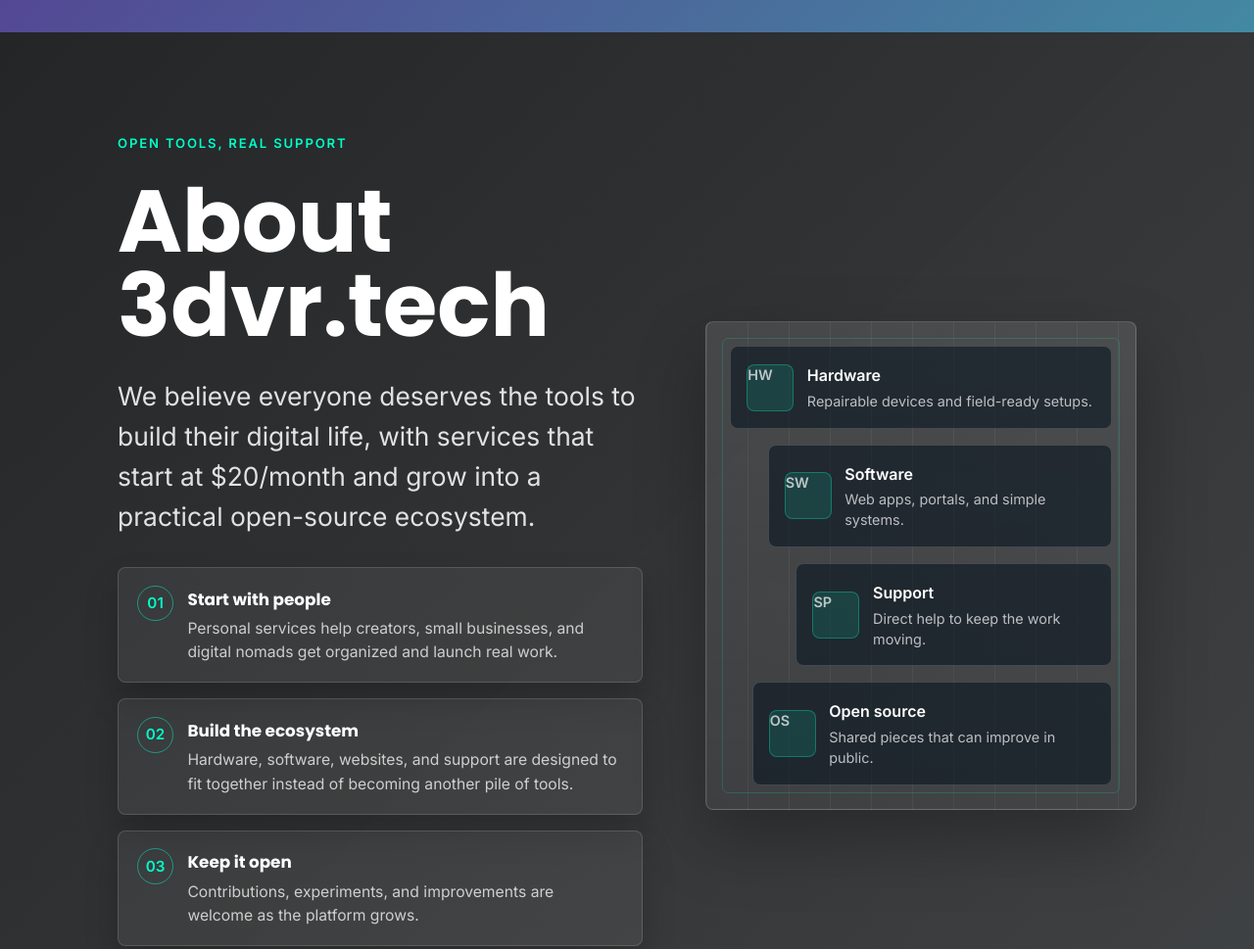
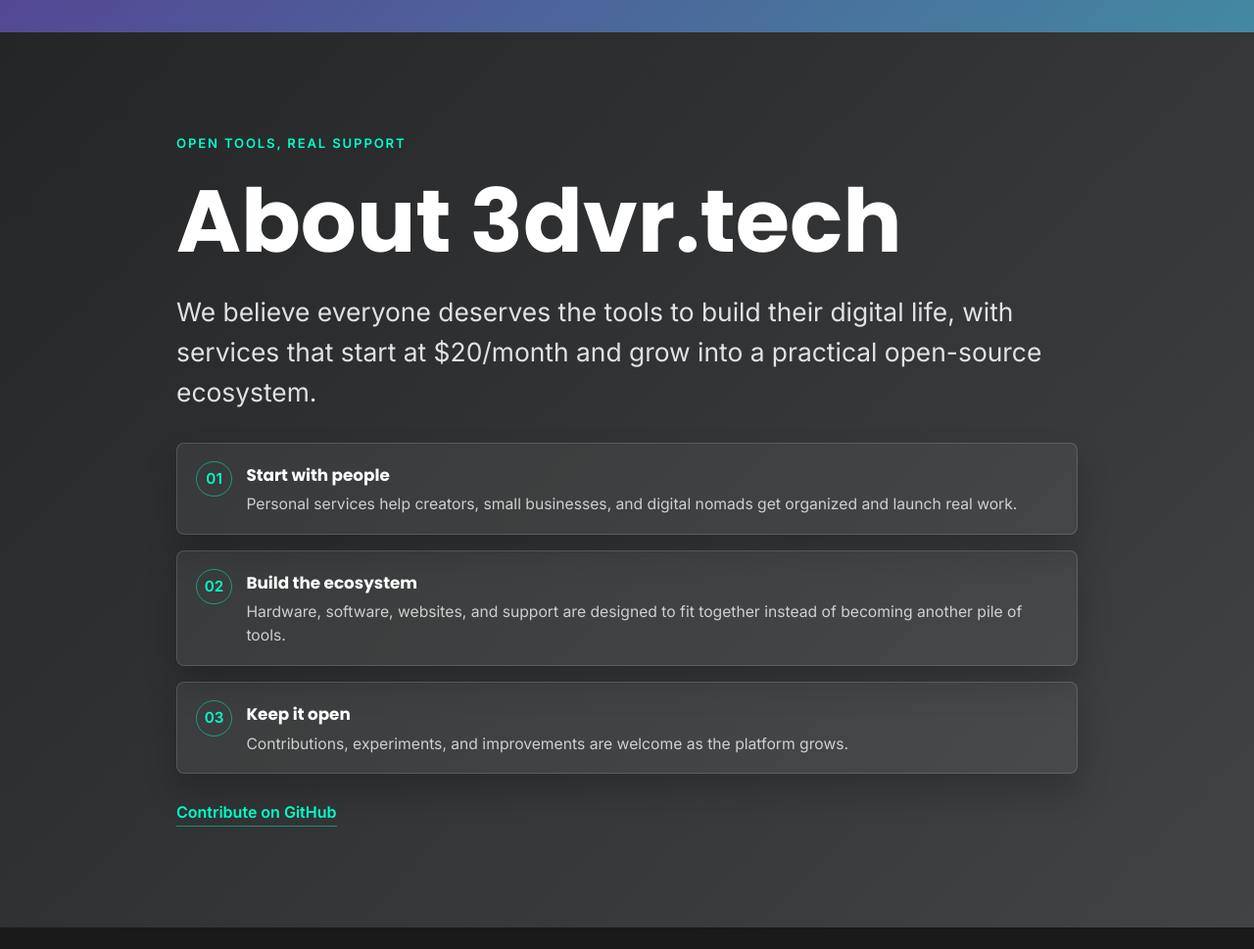
Before and after one commit to tmsteph/3dvr-web, a website: page index.html in a window 1280 px wide. Shown: the part 5200-6169 px from the top of the page at 98% size. Drawn offline with nearby package versions, Linux system fonts and the light colour scheme; animation ran at ten frames a second.

Commit message:
Remove about section graphic
Remove the About section graphic and keep the remaining content in a wider single-column layout.

```diff
--- a/index.html
+++ b/index.html
@@ -1315,12 +1315,10 @@
       margin: 0;
     }
     .about-shell {
-      width: min(1040px, 100%);
+      width: min(920px, 100%);
       min-height: min(720px, calc(100vh - 180px));
       display: grid;
-      grid-template-columns: minmax(0, 1fr) minmax(320px, 0.82fr);
       align-items: center;
-      gap: clamp(2.25rem, 5vw, 5rem);
       margin: 0 auto;
     }
     .about-copy {
@@ -1393,71 +1391,6 @@
       color: #fff;
       border-color: #fff;
     }
-    .about-visual {
-      position: relative;
-      display: grid;
-      gap: 1rem;
-      padding: clamp(1rem, 3vw, 1.5rem);
-      border: 1px solid rgba(255, 255, 255, 0.16);
-      border-radius: 8px;
-      background:
-        linear-gradient(180deg, rgba(255, 255, 255, 0.11), rgba(255, 255, 255, 0.04)),
-        repeating-linear-gradient(90deg, rgba(255,255,255,0.05) 0 1px, transparent 1px 42px);
-      box-shadow: 0 30px 70px rgba(0, 0, 0, 0.28);
-    }
-    .about-visual::before {
-      content: "";
-      position: absolute;
-      inset: 1rem;
-      border: 1px solid rgba(0, 255, 200, 0.18);
-      border-radius: 6px;
-      pointer-events: none;
-    }
-    .about-node {
-      position: relative;
-      z-index: 1;
-      display: grid;
-      grid-template-columns: auto 1fr;
-      gap: 0.85rem;
-      align-items: center;
-      padding: 1rem;
-      border-radius: 8px;
-      border: 1px solid rgba(255, 255, 255, 0.16);
-      background: rgba(7, 19, 31, 0.58);
-    }
-    .about-node:nth-child(2) {
-      margin-left: clamp(0.8rem, 4vw, 2.4rem);
-    }
-    .about-node:nth-child(3) {
-      margin-left: clamp(1.6rem, 7vw, 4.2rem);
-    }
-    .about-node:nth-child(4) {
-      margin-left: clamp(0.4rem, 3vw, 1.4rem);
-    }
-    .about-node__icon {
-      display: grid;
-      place-items: center;
-      width: 3rem;
-      height: 3rem;
-      border-radius: 8px;
-      background: rgba(0, 255, 200, 0.12);
-      color: var(--accent);
-      font-weight: 900;
-      border: 1px solid rgba(0, 255, 200, 0.3);
-    }
-    .about-node strong {
-      display: block;
-      color: #fff;
-      font-size: 1rem;
-      margin-bottom: 0.15rem;
-    }
-    .about-node span {
-      display: block;
-      color: rgba(255, 255, 255, 0.7);
-      font-size: 0.9rem;
-      line-height: 1.45;
-    }
-
     @media (max-width: 860px) {
       .about-section {
         min-height: auto;
@@ -1465,13 +1398,6 @@
       }
       .about-shell {
         min-height: auto;
-        grid-template-columns: 1fr;
-      }
-      .about-node,
-      .about-node:nth-child(2),
-      .about-node:nth-child(3),
-      .about-node:nth-child(4) {
-        margin-left: 0;
       }
     }
 
@@ -1820,36 +1746,6 @@
         </div>
         <a class="about-github" href="https://github.com/tmsteph/3dvr-web" target="_blank" rel="noopener">Contribute on GitHub</a>
       </div>
-      <div class="about-visual" aria-label="3dvr.tech ecosystem layers">
-        <div class="about-node">
-          <span class="about-node__icon" aria-hidden="true">HW</span>
-          <div>
-            <strong>Hardware</strong>
-            <span>Repairable devices and field-ready setups.</span>
-          </div>
-        </div>
-        <div class="about-node">
-          <span class="about-node__icon" aria-hidden="true">SW</span>
-          <div>
-            <strong>Software</strong>
-            <span>Web apps, portals, and simple systems.</span>
-          </div>
-        </div>
-        <div class="about-node">
-          <span class="about-node__icon" aria-hidden="true">SP</span>
-          <div>
-            <strong>Support</strong>
-            <span>Direct help to keep the work moving.</span>
-          </div>
-        </div>
-        <div class="about-node">
-          <span class="about-node__icon" aria-hidden="true">OS</span>
-          <div>
-            <strong>Open source</strong>
-            <span>Shared pieces that can improve in public.</span>
-          </div>
-        </div>
-      </div>
     </div>
   </section>
 
```
Also changed, not shown: tests/customer-journey.test.js (+2 -4 lines).
